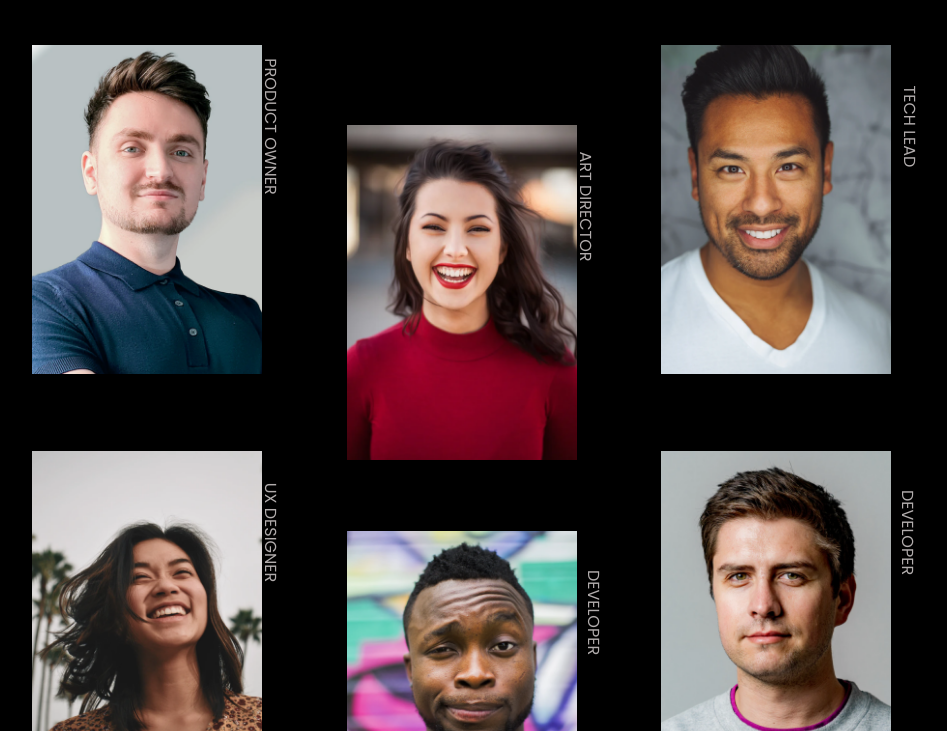
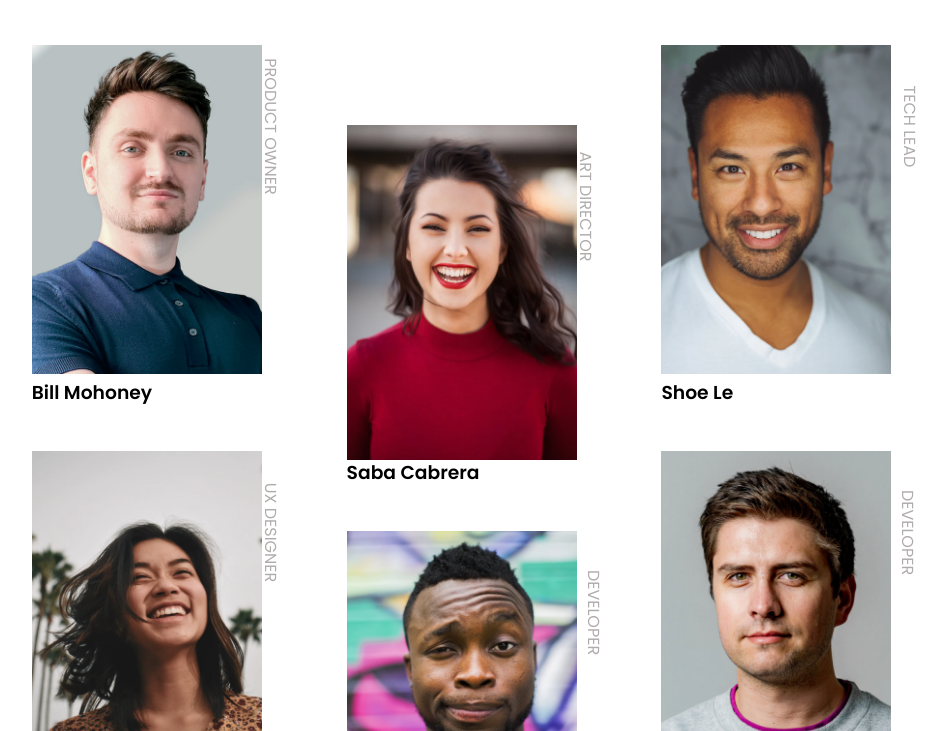
Before and after one commit to Benogo9/super-projet, a plain HTML site: page index.html in a window 1280 px wide. Shown: the part 166-897 px from the top of the page, without its empty margins (168-1115 px from the left). Drawn offline with Linux system fonts and the light colour scheme.

Commit message:
Update style.css

```diff
--- a/style.css
+++ b/style.css
@@ -11,7 +11,7 @@ body{
     display: grid;
     place-items: center;
     font-family: 'Poppins', sans-serif;
-    background: black;
+    background: reg(226,226,226);
 }
 
 .header{
```
